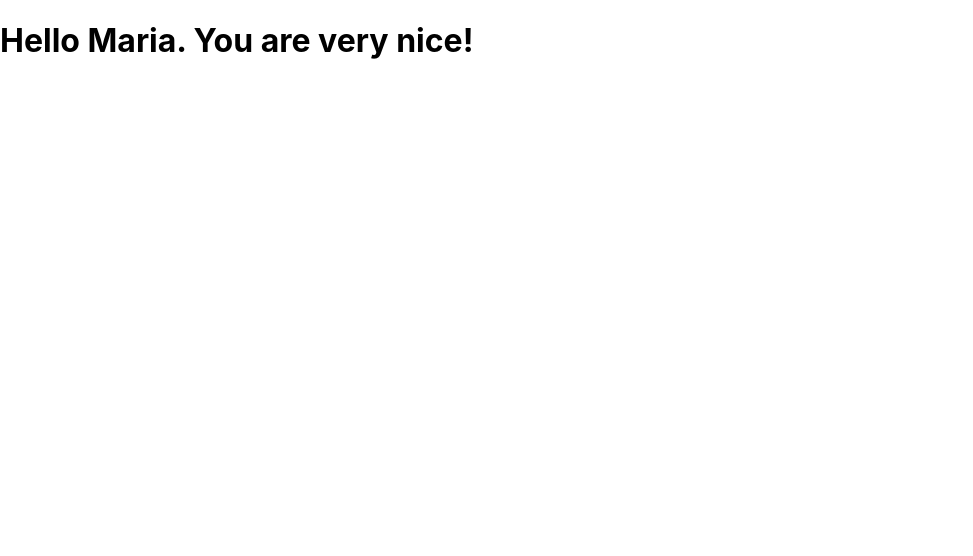
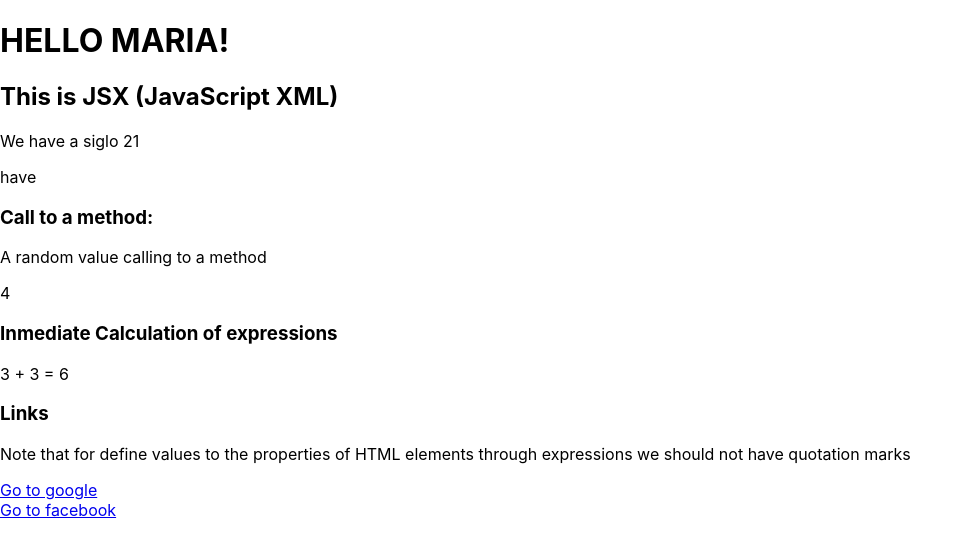
Before and after one commit to mariadriada/react-practice, a React (Create React App) app: page / in a window 1280 px wide. Shown: the top 556 px of the page, without its empty margins (0-973 px from the left). Built offline with nearby package versions, Linux system fonts and the light colour scheme.

Commit message:
JSX format example

```diff
--- a/src/App.js
+++ b/src/App.js
@@ -1,12 +1,41 @@
 import React, { Component } from 'react';
-import logo from './logo.svg';
 import './App.css';
 
 class App extends Component {
   render() {
+    const siglo = 21;
+    const person = {
+      name: 'Maria',
+      years: 28
+    };
+    const browsers = [
+      'https://www.google.com/',
+      'https://www.facebook.com/'
+    ]
     return (
-      <h1>Hello Maria. You are very nice!</h1>
+      <div>
+        <h1>HELLO MARIA!</h1>
+        <h2>This is JSX (JavaScript XML)</h2>
+        <p>We have a siglo { siglo }</p>
+        <p>{ person.nombre } have { person.edad }</p>
+        <h3>Call to a method:</h3>
+        <p>A random value calling to a method</p>
+        { this.returnRandomValue() }
+        <h3>Inmediate Calculation of expressions</h3>
+        3 + 3 = { 3 + 3 }
+
+        <h3>Links</h3>
+        <p>Note that for define values to the properties of HTML elements
+          through expressions we should not have quotation marks </p>
+        <div>
+          <a href={ browsers[0] }>Go to google</a><br/>
+          <a href={ browsers[1] }>Go to facebook</a>
+        </div>
+      </div>
     );
+  }
+  returnRandomValue(){
+    return Math.trunc(Math.random() * 10);
   }
 }
 
```
Also changed, not shown: src/README_SPECIFIC.md (added).
